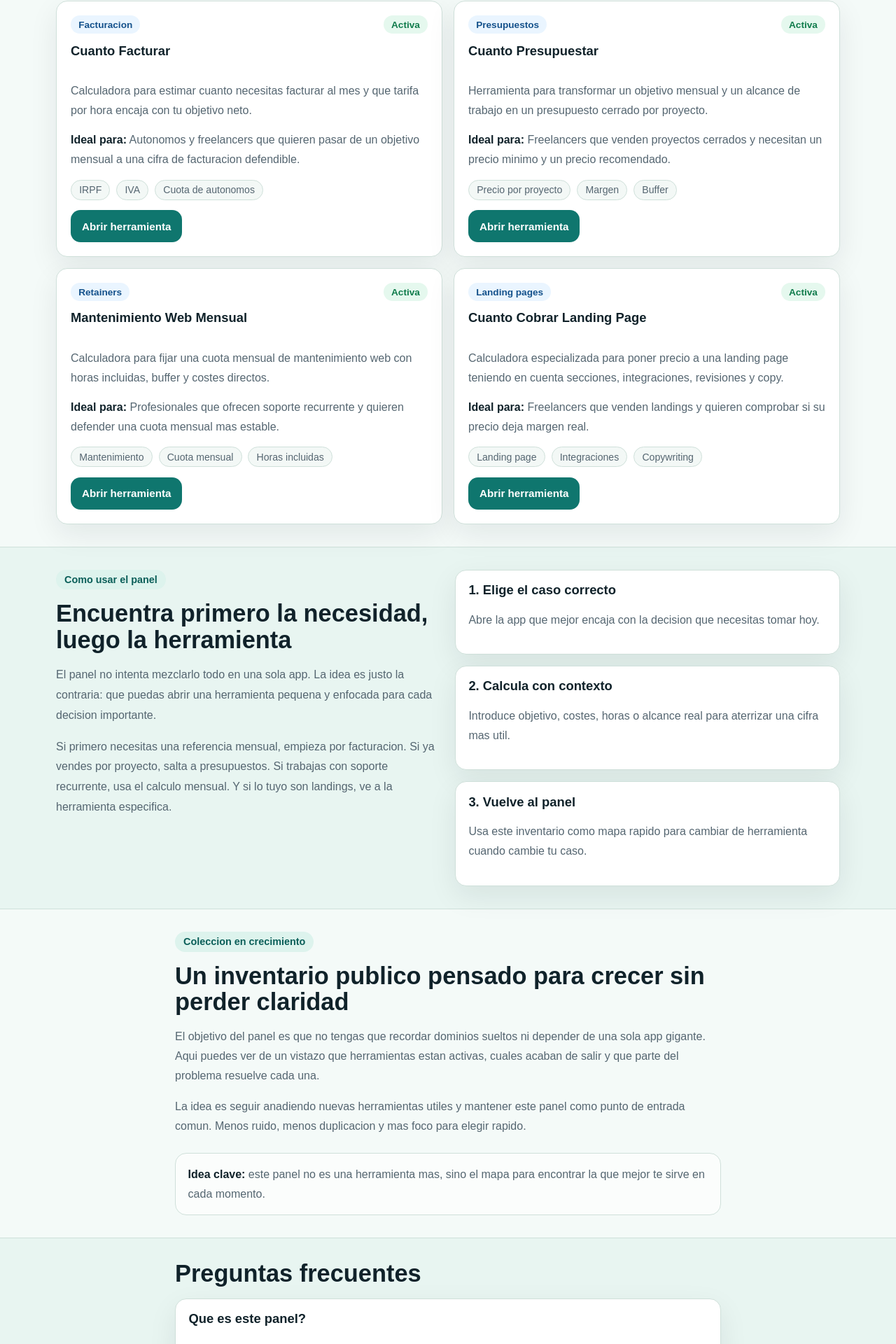
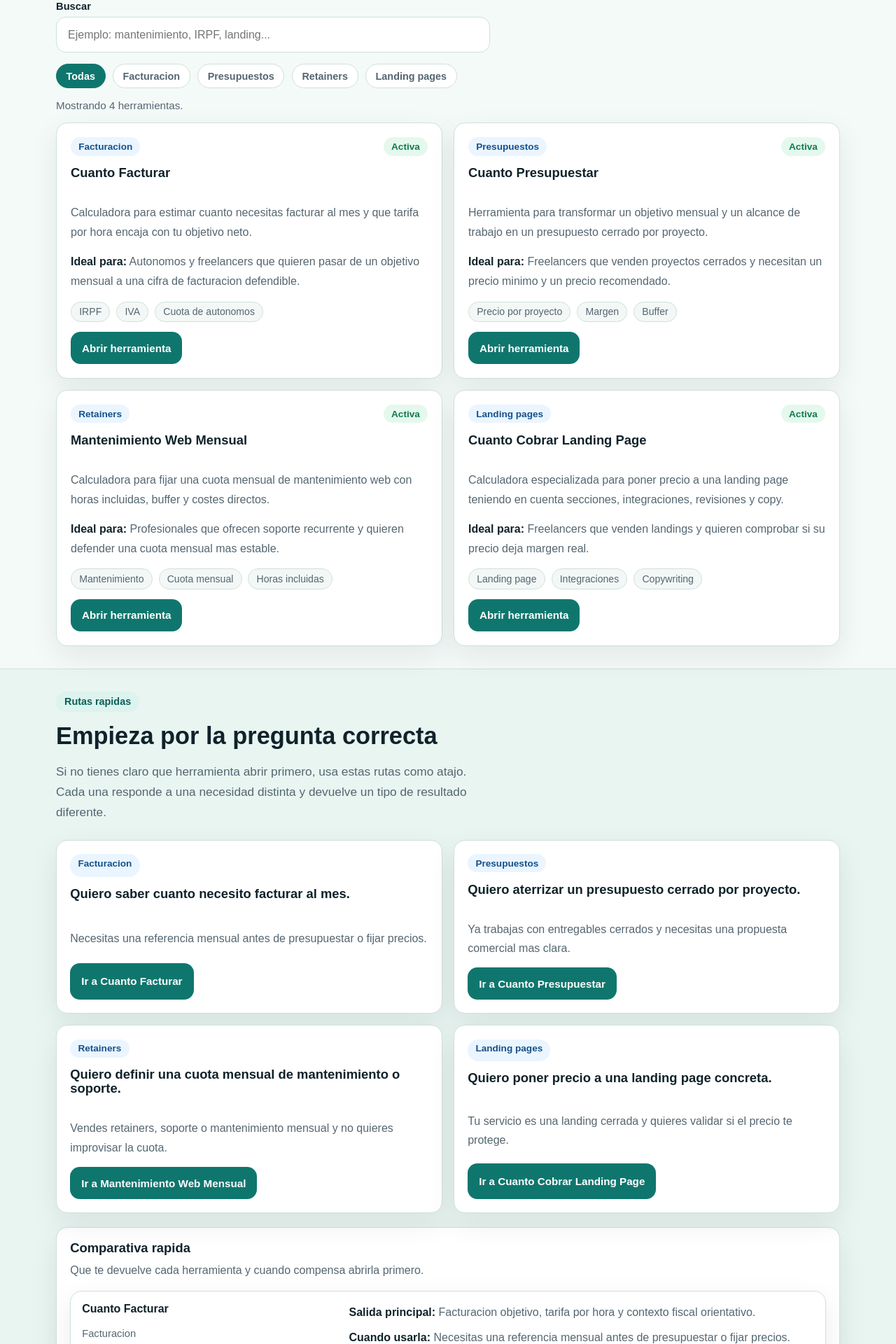
Before and after one commit to djimenezm/paneldeherramientas, a Next.js app: page / in a window 1280 px wide. Shown: the part 1207-3127 px from the top of the page at 70% size. Built offline with nearby package versions, Linux system fonts and the light colour scheme; no server answers.

Commit message:
Improve panel discovery and decision guidance

```diff
--- a/app/globals.css
+++ b/app/globals.css
@@ -170,6 +170,63 @@ h3 {
   margin-bottom: 1.5rem;
 }
 
+.directory-controls {
+  display: grid;
+  gap: 1rem;
+  margin-bottom: 1rem;
+}
+
+.search-field {
+  display: grid;
+  gap: 0.45rem;
+  max-width: 620px;
+}
+
+.search-label {
+  font-size: 0.92rem;
+  font-weight: 700;
+  color: var(--text);
+}
+
+.search-field input {
+  width: 100%;
+  border: 1px solid var(--line);
+  border-radius: 14px;
+  padding: 0.95rem 1rem;
+  background: var(--surface);
+  color: var(--text);
+  font-size: 1rem;
+}
+
+.category-chips {
+  display: flex;
+  gap: 0.65rem;
+  flex-wrap: wrap;
+}
+
+.category-chip {
+  border: 1px solid var(--line);
+  background: var(--surface);
+  color: var(--muted);
+  border-radius: 999px;
+  padding: 0.55rem 0.85rem;
+  font-size: 0.9rem;
+  font-weight: 700;
+  cursor: pointer;
+}
+
+.category-chip.is-active {
+  background: var(--accent);
+  border-color: var(--accent);
+  color: #fff;
+}
+
+.directory-summary {
+  margin: 0 0 1rem;
+  color: var(--muted);
+  font-size: 0.95rem;
+}
+
 .hero-badges {
   display: flex;
   gap: 0.65rem;
@@ -335,6 +392,24 @@ h3 {
   line-height: 1.7;
 }
 
+.empty-state {
+  padding: 1.1rem 1.15rem;
+  border-radius: 16px;
+  border: 1px solid var(--line);
+  background: #fbfdfc;
+}
+
+.empty-state strong {
+  display: block;
+  margin-bottom: 0.35rem;
+}
+
+.empty-state p {
+  margin: 0;
+  color: var(--muted);
+  line-height: 1.7;
+}
+
 .launch-note strong,
 .disclaimer-box strong {
   color: var(--text);
@@ -342,6 +417,94 @@ h3 {
 
 .text-block {
   max-width: 780px;
+}
+
+.routes-grid,
+.matrix-list {
+  display: grid;
+  gap: 1rem;
+}
+
+.routes-grid {
+  grid-template-columns: repeat(2, minmax(0, 1fr));
+  margin-bottom: 1.25rem;
+}
+
+.route-card,
+.matrix-card,
+.matrix-row {
+  background: var(--surface);
+  border: 1px solid var(--line);
+  border-radius: 16px;
+  box-shadow: var(--shadow);
+}
+
+.route-card {
+  display: grid;
+  gap: 0.9rem;
+  padding: 1.2rem;
+}
+
+.route-kicker {
+  display: inline-flex;
+  width: fit-content;
+  padding: 0.35rem 0.7rem;
+  border-radius: 999px;
+  background: #eaf5ff;
+  color: #14518b;
+  font-size: 0.85rem;
+  font-weight: 700;
+}
+
+.route-card p {
+  margin: 0;
+  color: var(--muted);
+  line-height: 1.7;
+}
+
+.matrix-card {
+  padding: 1.2rem;
+}
+
+.matrix-head {
+  margin-bottom: 1rem;
+}
+
+.matrix-head h3 {
+  margin-bottom: 0.45rem;
+}
+
+.matrix-head p,
+.matrix-detail p {
+  margin: 0;
+  color: var(--muted);
+  line-height: 1.7;
+}
+
+.matrix-row {
+  display: grid;
+  grid-template-columns: 0.55fr 1fr;
+  gap: 1rem;
+  padding: 1rem;
+}
+
+.matrix-main {
+  display: grid;
+  gap: 0.4rem;
+}
+
+.matrix-main span {
+  color: var(--muted);
+  font-size: 0.92rem;
+}
+
+.matrix-detail {
+  display: grid;
+  gap: 0.55rem;
+}
+
+.matrix-detail strong {
+  color: var(--text);
 }
 
 .conversion-grid {
@@ -419,9 +582,10 @@ h3 {
 
 @media (max-width: 900px) {
   .hero-panel,
-  .conversion-grid,
   .feature-grid,
-  .tools-grid {
+  .tools-grid,
+  .routes-grid,
+  .matrix-row {
     grid-template-columns: 1fr;
   }
 
--- a/app/page.tsx
+++ b/app/page.tsx
@@ -1,4 +1,5 @@
 import Script from 'next/script';
+import DecisionGuide from '@/components/DecisionGuide';
 import FAQ, { faqItems } from '@/components/FAQ';
 import Footer from '@/components/Footer';
 import Header from '@/components/Header';
@@ -133,40 +134,7 @@ export default function HomePage() {
 
       <ToolDirectory />
 
-      <section className="section alt" id="como-funciona">
-        <div className="container conversion-grid">
-          <div className="conversion-copy">
-            <span className="eyebrow">Como usar el panel</span>
-            <h2>Encuentra primero la necesidad, luego la herramienta</h2>
-            <p>
-              El panel no intenta mezclarlo todo en una sola app. La idea es justo la contraria:
-              que puedas abrir una herramienta pequena y enfocada para cada decision importante.
-            </p>
-            <p>
-              Si primero necesitas una referencia mensual, empieza por facturacion. Si ya vendes por
-              proyecto, salta a presupuestos. Si trabajas con soporte recurrente, usa el calculo
-              mensual. Y si lo tuyo son landings, ve a la herramienta especifica.
-            </p>
-          </div>
-
-          <div className="conversion-steps" aria-label="Pasos para aprovechar el panel">
-            <article className="conversion-step">
-              <h3>1. Elige el caso correcto</h3>
-              <p>Abre la app que mejor encaja con la decision que necesitas tomar hoy.</p>
-            </article>
-
-            <article className="conversion-step">
-              <h3>2. Calcula con contexto</h3>
-              <p>Introduce objetivo, costes, horas o alcance real para aterrizar una cifra mas util.</p>
-            </article>
-
-            <article className="conversion-step">
-              <h3>3. Vuelve al panel</h3>
-              <p>Usa este inventario como mapa rapido para cambiar de herramienta cuando cambie tu caso.</p>
-            </article>
-          </div>
-        </div>
-      </section>
+      <DecisionGuide />
 
       <section className="section">
         <div className="container text-block">
--- /dev/null
+++ b/components/DecisionGuide.tsx
@@ -0,0 +1,57 @@
+import { tools } from '@/lib/tools';
+
+export default function DecisionGuide() {
+  return (
+    <section className="section alt" id="como-funciona" aria-labelledby="decision-guide-title">
+      <div className="container">
+        <div className="section-heading">
+          <span className="eyebrow">Rutas rapidas</span>
+          <h2 id="decision-guide-title">Empieza por la pregunta correcta</h2>
+          <p className="section-lead">
+            Si no tienes claro que herramienta abrir primero, usa estas rutas como atajo. Cada una
+            responde a una necesidad distinta y devuelve un tipo de resultado diferente.
+          </p>
+        </div>
+
+        <div className="routes-grid">
+          {tools.map((tool) => (
+            <article className="route-card" key={tool.name}>
+              <span className="route-kicker">{tool.category}</span>
+              <h3>{tool.primaryQuestion}</h3>
+              <p>{tool.bestWhen}</p>
+              <a className="tool-link" href={tool.href}>
+                Ir a {tool.name}
+              </a>
+            </article>
+          ))}
+        </div>
+
+        <div className="matrix-card" aria-label="Comparativa rapida de herramientas">
+          <div className="matrix-head">
+            <h3>Comparativa rapida</h3>
+            <p>Que te devuelve cada herramienta y cuando compensa abrirla primero.</p>
+          </div>
+
+          <div className="matrix-list">
+            {tools.map((tool) => (
+              <article className="matrix-row" key={tool.name}>
+                <div className="matrix-main">
+                  <strong>{tool.name}</strong>
+                  <span>{tool.category}</span>
+                </div>
+                <div className="matrix-detail">
+                  <p>
+                    <strong>Salida principal:</strong> {tool.output}
+                  </p>
+                  <p>
+                    <strong>Cuando usarla:</strong> {tool.bestWhen}
+                  </p>
+                </div>
+              </article>
+            ))}
+          </div>
+        </div>
+      </div>
+    </section>
+  );
+}
--- a/components/ToolDirectory.tsx
+++ b/components/ToolDirectory.tsx
@@ -1,6 +1,43 @@
-import { pendingTools, tools } from '@/lib/tools';
+'use client';
+
+import { useMemo, useState } from 'react';
+import { tools } from '@/lib/tools';
+
+const allCategories = ['Todas', ...new Set(tools.map((tool) => tool.category))];
 
 export default function ToolDirectory() {
+  const [activeCategory, setActiveCategory] = useState('Todas');
+  const [search, setSearch] = useState('');
+
+  const filteredTools = useMemo(() => {
+    const query = search.trim().toLowerCase();
+
+    return tools.filter((tool) => {
+      const matchesCategory =
+        activeCategory === 'Todas' ? true : tool.category === activeCategory;
+
+      if (!matchesCategory) {
+        return false;
+      }
+
+      if (!query) {
+        return true;
+      }
+
+      const haystack = [
+        tool.name,
+        tool.category,
+        tool.description,
+        tool.useCase,
+        tool.tags.join(' '),
+      ]
+        .join(' ')
+        .toLowerCase();
+
+      return haystack.includes(query);
+    });
+  }, [activeCategory, search]);
+
   return (
     <section className="section" id="herramientas" aria-labelledby="tools-title">
       <div className="container">
@@ -13,8 +50,41 @@ export default function ToolDirectory() {
           </p>
         </div>
 
+        <div className="directory-controls" aria-label="Filtros del panel">
+          <label className="search-field">
+            <span className="search-label">Buscar</span>
+            <input
+              type="search"
+              value={search}
+              onChange={(event) => setSearch(event.target.value)}
+              placeholder="Ejemplo: mantenimiento, IRPF, landing..."
+              aria-label="Buscar herramienta"
+            />
+          </label>
+
+          <div className="category-chips" aria-label="Filtrar por categoria">
+            {allCategories.map((category) => (
+              <button
+                type="button"
+                key={category}
+                className={
+                  activeCategory === category ? 'category-chip is-active' : 'category-chip'
+                }
+                onClick={() => setActiveCategory(category)}
+              >
+                {category}
+              </button>
+            ))}
+          </div>
+        </div>
+
+        <p className="directory-summary">
+          Mostrando {filteredTools.length} herramienta{filteredTools.length === 1 ? '' : 's'}.
+        </p>
+
+        {filteredTools.length > 0 ? (
           <div className="tools-grid">
-          {tools.map((tool) => (
+            {filteredTools.map((tool) => (
               <article className="tool-card" key={tool.name}>
                 <div className="tool-meta">
                   <span className="tool-category">{tool.category}</span>
@@ -49,11 +119,13 @@ export default function ToolDirectory() {
               </article>
             ))}
           </div>
-
-        {pendingTools.length > 0 && (
-          <div className="launch-note">
-            <strong>Nuevas salidas:</strong> algunas herramientas pueden estar terminando su
-            despliegue o su validacion de dominio. El panel se actualiza a medida que se publican.
+        ) : (
+          <div className="empty-state" role="status">
+            <strong>No hay coincidencias con ese filtro.</strong>
+            <p>
+              Prueba otra palabra o vuelve a la categoria <em>Todas</em> para ver el inventario
+              completo.
+            </p>
           </div>
         )}
       </div>
--- a/lib/tools.ts
+++ b/lib/tools.ts
@@ -4,6 +4,9 @@ export type ToolItem = {
   category: string;
   description: string;
   useCase: string;
+  primaryQuestion: string;
+  output: string;
+  bestWhen: string;
   tags: string[];
   availability: 'Activa' | 'En despliegue';
   isLive: boolean;
@@ -18,6 +21,9 @@ export const tools: ToolItem[] = [
       'Calculadora para estimar cuanto necesitas facturar al mes y que tarifa por hora encaja con tu objetivo neto.',
     useCase:
       'Autonomos y freelancers que quieren pasar de un objetivo mensual a una cifra de facturacion defendible.',
+    primaryQuestion: 'Quiero saber cuanto necesito facturar al mes.',
+    output: 'Facturacion objetivo, tarifa por hora y contexto fiscal orientativo.',
+    bestWhen: 'Necesitas una referencia mensual antes de presupuestar o fijar precios.',
     tags: ['IRPF', 'IVA', 'Cuota de autonomos'],
     availability: 'Activa',
     isLive: true,
@@ -30,6 +36,9 @@ export const tools: ToolItem[] = [
       'Herramienta para transformar un objetivo mensual y un alcance de trabajo en un presupuesto cerrado por proyecto.',
     useCase:
       'Freelancers que venden proyectos cerrados y necesitan un precio minimo y un precio recomendado.',
+    primaryQuestion: 'Quiero aterrizar un presupuesto cerrado por proyecto.',
+    output: 'Precio minimo, precio recomendado y margen defendible por proyecto.',
+    bestWhen: 'Ya trabajas con entregables cerrados y necesitas una propuesta comercial mas clara.',
     tags: ['Precio por proyecto', 'Margen', 'Buffer'],
     availability: 'Activa',
     isLive: true,
@@ -42,6 +51,9 @@ export const tools: ToolItem[] = [
       'Calculadora para fijar una cuota mensual de mantenimiento web con horas incluidas, buffer y costes directos.',
     useCase:
       'Profesionales que ofrecen soporte recurrente y quieren defender una cuota mensual mas estable.',
+    primaryQuestion: 'Quiero definir una cuota mensual de mantenimiento o soporte.',
+    output: 'Cuota minima y cuota recomendada para mantenimiento recurrente.',
+    bestWhen: 'Vendes retainers, soporte o mantenimiento mensual y no quieres improvisar la cuota.',
     tags: ['Mantenimiento', 'Cuota mensual', 'Horas incluidas'],
     availability: 'Activa',
     isLive: true,
@@ -54,6 +66,9 @@ export const tools: ToolItem[] = [
       'Calculadora especializada para poner precio a una landing page teniendo en cuenta secciones, integraciones, revisiones y copy.',
     useCase:
       'Freelancers que venden landings y quieren comprobar si su precio deja margen real.',
+    primaryQuestion: 'Quiero poner precio a una landing page concreta.',
+    output: 'Precio minimo y recomendado para una landing segun alcance y complejidad.',
+    bestWhen: 'Tu servicio es una landing cerrada y quieres validar si el precio te protege.',
     tags: ['Landing page', 'Integraciones', 'Copywriting'],
     availability: 'Activa',
     isLive: true,
```
Also changed, not shown: 2 other files (tests, documents, lock files or other folders). Lines whose indentation alone changed are shown as unchanged.
